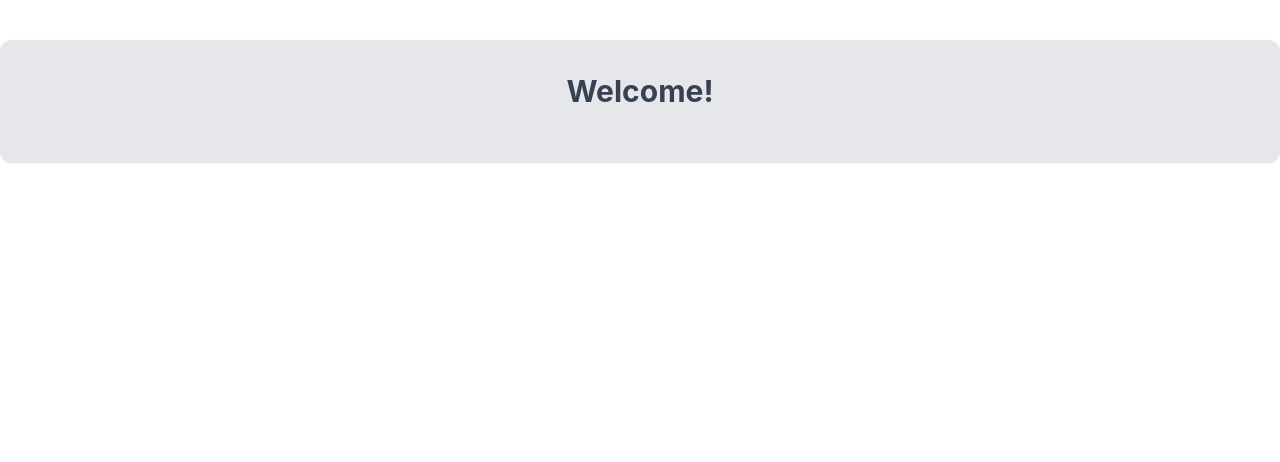
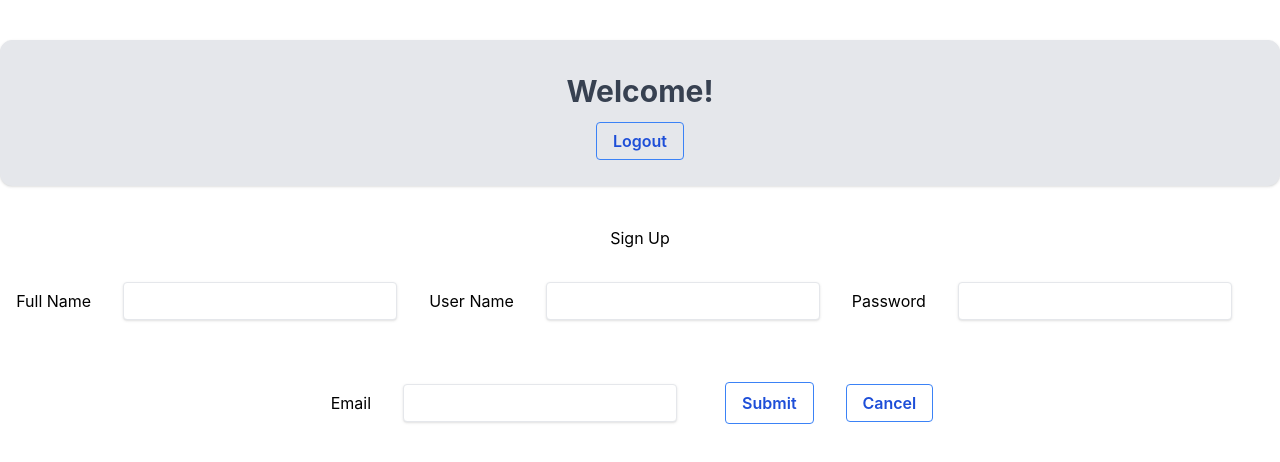
Before and after one commit to dev-augustin/ToDoList-FullStack, a React (Create React App) app in the folder todoapp-frontend/: page /register in a window 1280 px wide. Before the commit this address had no page. Shown: the top 462 px of the page. Built offline with nearby package versions, Linux system fonts and the light colour scheme.

Commit message:
[Frontend]: Added Login and Register components

```diff
--- a/todoapp-frontend/src/App.js
+++ b/todoapp-frontend/src/App.js
@@ -1,20 +1,27 @@
 import "./App.css";
-import { BrowserRouter as Router, Routes, Route } from "react-router-dom";
+import { BrowserRouter as Router, Routes, Route, Link } from "react-router-dom";
 import Home from "./components/Home";
 import AddTask from "./components/todo/AddTask";
 import EditTask from "./components/todo/EditTask";
 import DeleteTask from "./components/todo/DeleteTask";
 import ViewTask from "./components/todo/ViewTask";
+import TodoHome from "./components/TodoHome";
+import Register from "./components/users/Register";
+import Navbar from "./components/Navbar";
 
 function App() {
   return (
     <div className="App">
-      <div className="container mx-auto bg-gray-200 rounded-xl shadow border p-8 m-10">
+      {/* <div className="container mx-auto bg-gray-200 rounded-xl shadow border p-8 m-10">
         <p className="text-3xl text-gray-700 font-bold mb-5">Welcome!</p>
-        {/* <p className="text-gray-500 text-lg">React and Tailwind CSS in action</p> */}
-      </div>
+        </div> */}
+      {/* <p className="text-gray-500 text-lg">React and Tailwind CSS in action</p> */}
+
       <Router>
+        <Navbar />
         <Routes>
+          <Route path="/todoHome" element={<TodoHome />} />
+          <Route path="/register" element={<Register />} />
           <Route exact path="/" element={<Home />} />
           <Route path="/addTask" element={<AddTask />} />
           <Route path="/editTask/:id" element={<EditTask />} />
--- a/todoapp-frontend/src/components/Home.js
+++ b/todoapp-frontend/src/components/Home.js
@@ -62,7 +62,7 @@ function Home() {
       </form>
       {toDos.map((toDo, index) => (
         <ul className="toDo-display">
-          <input type="checkbox" className="form-checkbox rounded text-pink-500 m-4" />
+          <input type="radio" className="form-checkbox rounded text-pink-500 m-4" />
           <p className="m-4 py-2 px-4">{toDo.todo}</p>
           <button className="m-4 bg-transparent hover:bg-blue-500 text-blue-700 font-semibold hover:text-white py-2 px-4 border border-blue-500 hover:border-transparent rounded">
             <Link to={`/editTask/${toDo.id}`}>Edit</Link>
--- a/todoapp-frontend/src/components/Navbar.js
+++ b/todoapp-frontend/src/components/Navbar.js
@@ -1,9 +1,23 @@
-import React from 'react'
-
+import React from "react";
+import { Link } from "react-router-dom";
 function Navbar() {
   return (
-    <div>Navbar</div>
-  )
+    <>
+      <div className="container mx-auto bg-gray-200 rounded-xl shadow border p-8 m-10">
+        <p className="text-3xl text-gray-700 font-bold mb-5">Welcome!</p>
+
+        {/* <p className="text-gray-500 text-lg">React and Tailwind CSS in action</p> */}
+        <Link
+          to="/todoHome"
+          className=" m-4 bg-transparent hover:bg-blue-500 text-blue-700 font-semibold hover:text-white py-2 px-4 border border-blue-500 hover:border-transparent rounded"
+        >
+          Logout
+        </Link>
+      </div>
+
+      <div></div>
+    </>
+  );
 }
 
-export default Navbar
+export default Navbar;
--- /dev/null
+++ b/todoapp-frontend/src/components/TodoHome.js
@@ -0,0 +1,20 @@
+import React from "react";
+import Login from "./users/Login";
+import Register from "./users/Register";
+
+function TodoHome() {
+  return (
+    <>
+      <div>
+        <h4>Todo List</h4>
+      </div>
+
+      <div>
+        <Login />
+        {/* <button type="submit">Sign Up</button> */}
+      </div>
+    </>
+  );
+}
+
+export default TodoHome;
--- /dev/null
+++ b/todoapp-frontend/src/components/users/Login.js
@@ -0,0 +1,45 @@
+import React from "react";
+import { Link } from "react-router-dom";
+
+function Login() {
+  return (
+    <>
+      <div>
+        <form>
+          <div>
+            <label>User Name</label>
+            <input
+              className="shadow appearance-none border rounded p-8 m-8 w-500 py-2 px-3 text-gray-700 leading-tight focus:outline-none focus:shadow-outline"
+              type="text"
+              name="userName"
+            />
+            <label>Password</label>
+            <input
+              className="shadow appearance-none border rounded p-8 m-8 w-500 py-2 px-3 text-gray-700 leading-tight focus:outline-none focus:shadow-outline"
+              type="text"
+              name="password"
+            />
+          </div>
+          <div>
+            <Link
+              to="/"
+              className=" m-4 bg-transparent hover:bg-blue-500 text-blue-700 font-semibold h over:text-white py-2 px-4 border border-blue-500 hover:border-transparent rounded"
+              type="submit"
+            >
+              Login
+            </Link>
+            <Link
+              to="/register"
+              className=" m-4 bg-transparent hover:bg-blue-500 text-blue-700 font-semibold hover:text-white py-2 px-4 border border-blue-500 hover:border-transparent rounded"
+              type="submit"
+            >
+              Sign Up
+            </Link>
+          </div>
+        </form>
+      </div>
+    </>
+  );
+}
+
+export default Login;
--- /dev/null
+++ b/todoapp-frontend/src/components/users/Register.js
@@ -0,0 +1,52 @@
+import React from "react";
+import { Link } from "react-router-dom";
+
+function Register() {
+  return (
+    <>
+      <h4>Sign Up</h4>
+      <form>
+        <label>Full Name</label>
+        <input
+          className="shadow appearance-none border rounded p-8 m-8 w-500 py-2 px-3 text-gray-700 leading-tight focus:outline-none focus:shadow-outline"
+          type="text"
+          name="name"
+        />
+        <label>User Name</label>
+        <input
+          className="shadow appearance-none border rounded p-8 m-8 w-500 py-2 px-3 text-gray-700 leading-tight focus:outline-none focus:shadow-outline"
+          type="text"
+          name="userName"
+        />
+        <label>Password</label>
+        <input
+          className="shadow appearance-none border rounded p-8 m-8 w-500 py-2 px-3 text-gray-700 leading-tight focus:outline-none focus:shadow-outline"
+          type="text"
+          name="password"
+        />
+        <label>Email</label>
+        <input
+          className="shadow appearance-none border rounded p-8 m-8 w-500 py-2 px-3 text-gray-700 leading-tight focus:outline-none focus:shadow-outline"
+          type="text"
+          name="email"
+        />
+
+        <button
+          type="submit"
+          className=" m-4 bg-transparent hover:bg-blue-500 text-blue-700 font-semibold hover:text-white py-2 px-4 border border-blue-500 hover:border-transparent rounded"
+        >
+          Submit
+        </button>
+
+        <Link
+          to="/todoHome"
+          className=" m-4 bg-transparent hover:bg-blue-500 text-blue-700 font-semibold hover:text-white py-2 px-4 border border-blue-500 hover:border-transparent rounded"
+        >
+          Cancel
+        </Link>
+      </form>
+    </>
+  );
+}
+
+export default Register;
```
Also changed, not shown: 1 other file (tests, documents, lock files or other folders).
